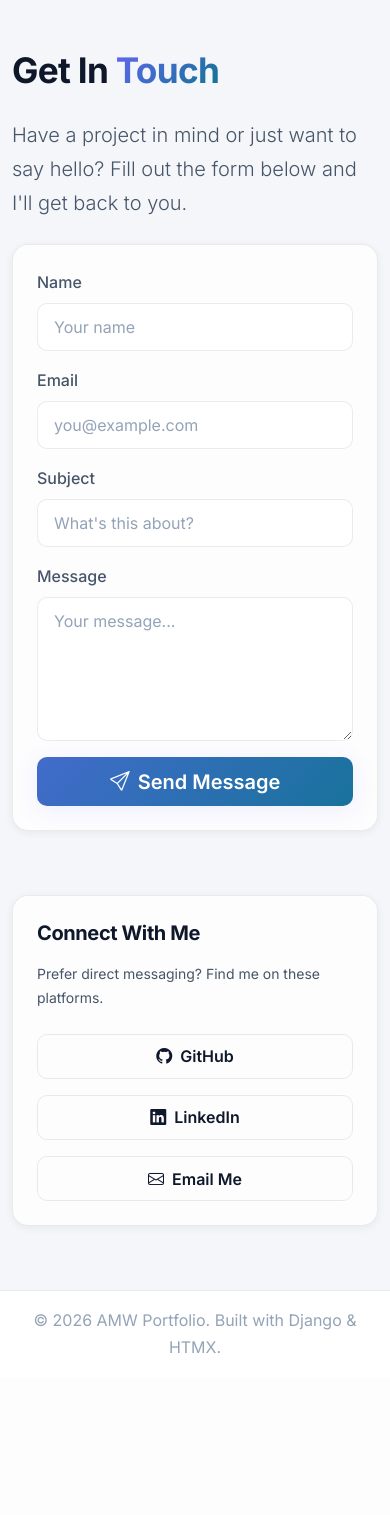
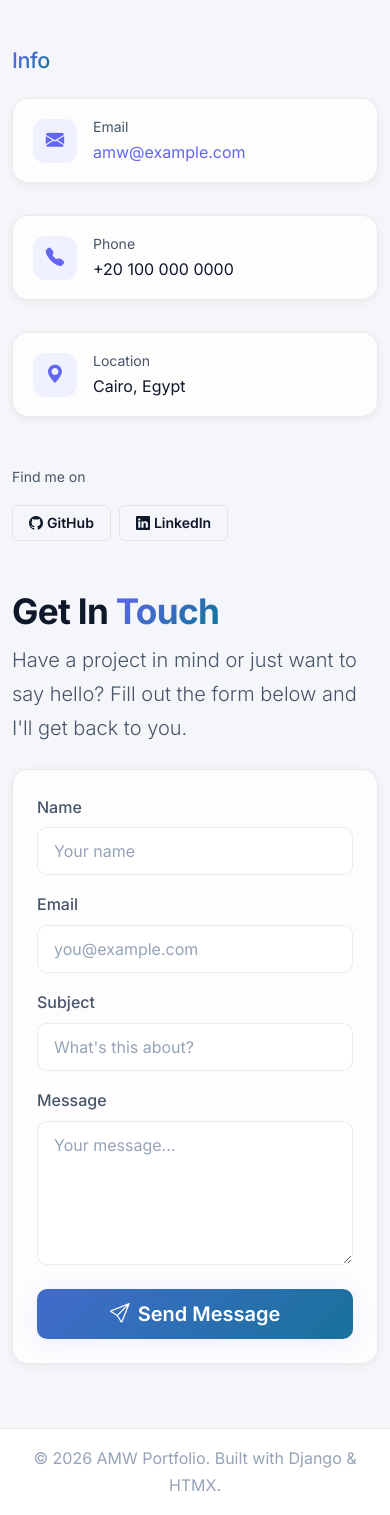
Before and after one commit to AMW-Web-Dev/AMW-ShowCases, a Django app: page /contact/ in a window 390 px wide. Shown: the part 70-1585 px from the top of the page. Before the commit the page ends 1423 px from the top, so only its background shows below. Run offline with Django 5.2, Linux system fonts and the light colour scheme; data comes from the database, SQL or seed files in the repository; some libraries are stand-ins or nearby versions.

Commit message:
Redesign contact page with info cards + location, phone, email
New layout: mobile-first with info column (right on desktop, top on mobile) + form column (left on desktop)

- Contact info cards: glassmorphism cards with indigo icon containers for Email, Phone, Location

- Social links (GitHub, LinkedIn) below info cards

- Improved form: name/email side-by-side, full-width subject + message, full-width Send button

- CSS: contact-info-card and contact-icon with hover effects

Ultraworked with [Sisyphus](https://github.com/code-yeongyu/oh-my-openagent)

Co-authored-by: Sisyphus <clio-agent@sisyphuslabs.ai>

```diff
--- a/static/css/custom.css
+++ b/static/css/custom.css
@@ -704,6 +704,40 @@ textarea.form-control {
   resize: vertical;
 }
 
+/* ─── Contact Info Cards ─── */
+.contact-info-card {
+  transition: transform 0.25s ease, box-shadow 0.25s ease, border-color 0.25s ease;
+}
+
+.contact-info-card:hover {
+  transform: translateX(4px);
+  border-color: var(--accent-indigo);
+  box-shadow: 0 4px 20px rgba(129, 140, 248, 0.1);
+}
+
+.contact-info-card .card-body {
+  padding: 1rem 1.25rem;
+}
+
+.contact-icon {
+  width: 44px;
+  height: 44px;
+  border-radius: 12px;
+  display: flex;
+  align-items: center;
+  justify-content: center;
+  font-size: 1.15rem;
+  flex-shrink: 0;
+  background: rgba(129, 140, 248, 0.1);
+  color: var(--accent-indigo);
+  transition: background 0.25s ease, transform 0.25s ease;
+}
+
+.contact-info-card:hover .contact-icon {
+  background: rgba(129, 140, 248, 0.2);
+  transform: scale(1.05);
+}
+
 /* ─── Footer ─── */
 .footer {
   background: var(--bg-surface) !important;
--- a/templates/core/contact.html
+++ b/templates/core/contact.html
@@ -6,60 +6,104 @@
 {% block content %}
 <div class="container py-5">
     <div class="row g-5">
-        <div class="col-lg-7">
+        {# Contact Info — first in source (mobile-first), right column on desktop #}
+        <div class="col-lg-5 order-lg-last">
             <div class="reveal">
-                <h1 class="mb-4">Get In <span class="gradient-text">Touch</span></h1>
+                <h2 class="h4 mb-4">
+                    <span class="gradient-text">Info</span>
+                </h2>
+
+                <div class="d-flex flex-column gap-3">
+                    {# Email #}
+                    <div class="contact-info-card card">
+                        <div class="card-body d-flex align-items-center gap-3">
+                            <div class="contact-icon">
+                                <i class="bi bi-envelope-fill"></i>
+                            </div>
+                            <div>
+                                <p class="small text-secondary mb-0">Email</p>
+                                <a href="mailto:amw@example.com" class="fw-500 text-decoration-none">amw@example.com</a>
+                            </div>
+                        </div>
+                    </div>
+
+                    {# Phone #}
+                    <div class="contact-info-card card">
+                        <div class="card-body d-flex align-items-center gap-3">
+                            <div class="contact-icon">
+                                <i class="bi bi-telephone-fill"></i>
+                            </div>
+                            <div>
+                                <p class="small text-secondary mb-0">Phone</p>
+                                <span class="fw-500">+20 100 000 0000</span>
+                            </div>
+                        </div>
+                    </div>
+
+                    {# Location #}
+                    <div class="contact-info-card card">
+                        <div class="card-body d-flex align-items-center gap-3">
+                            <div class="contact-icon">
+                                <i class="bi bi-geo-alt-fill"></i>
+                            </div>
+                            <div>
+                                <p class="small text-secondary mb-0">Location</p>
+                                <span class="fw-500">Cairo, Egypt</span>
+                            </div>
+                        </div>
+                    </div>
+                </div>
+
+                {# Social Links #}
+                <div class="mt-4 pt-2">
+                    <p class="small text-secondary mb-3">Find me on</p>
+                    <div class="d-flex gap-2">
+                        <a href="https://github.com/amw" class="btn btn-outline btn-sm" target="_blank" rel="noopener">
+                            <i class="bi bi-github me-1"></i>GitHub
+                        </a>
+                        <a href="https://linkedin.com/in/amw" class="btn btn-outline btn-sm" target="_blank" rel="noopener">
+                            <i class="bi bi-linkedin me-1"></i>LinkedIn
+                        </a>
+                    </div>
+                </div>
+            </div>
+        </div>
+
+        {# Contact Form — second in source, left column on desktop #}
+        <div class="col-lg-7 order-lg-first">
+            <div class="reveal">
+                <h1 class="mb-2">Get In <span class="gradient-text">Touch</span></h1>
                 <p class="text-secondary lead mb-4">
                     Have a project in mind or just want to say hello?
                     Fill out the form below and I'll get back to you.
                 </p>
 
-                <form method="post" action="{% url 'core:contact' %}" class="card p-4">
+                <form method="post" action="{% url 'core:contact' %}" class="card p-4 p-lg-5">
                     {% csrf_token %}
-                    <div class="mb-3">
+                    <div class="row g-3">
+                        <div class="col-md-6">
                             <label for="name" class="form-label">Name</label>
                             <input type="text" class="form-control" id="name" name="name" required placeholder="Your name">
                         </div>
-                    <div class="mb-3">
+                        <div class="col-md-6">
                             <label for="email" class="form-label">Email</label>
                             <input type="email" class="form-control" id="email" name="email" required placeholder="you@example.com">
                         </div>
-                    <div class="mb-3">
+                        <div class="col-12">
                             <label for="subject" class="form-label">Subject</label>
                             <input type="text" class="form-control" id="subject" name="subject" required placeholder="What's this about?">
                         </div>
-                    <div class="mb-3">
+                        <div class="col-12">
                             <label for="message" class="form-label">Message</label>
                             <textarea class="form-control" id="message" name="message" rows="5" required placeholder="Your message..."></textarea>
                         </div>
-                    <button type="submit" class="btn btn-primary btn-lg">
+                    </div>
+                    <button type="submit" class="btn btn-primary btn-lg mt-4 w-100">
                         <i class="bi bi-send me-2"></i>Send Message
                     </button>
                 </form>
             </div>
         </div>
-
-        <div class="col-lg-5">
-            <div class="card reveal">
-                <div class="card-body">
-                    <h5 class="card-title mb-3">Connect With Me</h5>
-                    <p class="text-secondary small mb-4">
-                        Prefer direct messaging? Find me on these platforms.
-                    </p>
-                    <div class="d-grid gap-3">
-                        <a href="https://github.com/amw" class="btn btn-outline" target="_blank" rel="noopener">
-                            <i class="bi bi-github me-2"></i>GitHub
-                        </a>
-                        <a href="https://linkedin.com/in/amw" class="btn btn-outline" target="_blank" rel="noopener">
-                            <i class="bi bi-linkedin me-2"></i>LinkedIn
-                        </a>
-                        <a href="mailto:amw@example.com" class="btn btn-outline">
-                            <i class="bi bi-envelope me-2"></i>Email Me
-                        </a>
-                    </div>
-                </div>
-            </div>
-        </div>
     </div>
 </div>
 {% endblock %}
```
Lines whose indentation alone changed are shown as unchanged.
